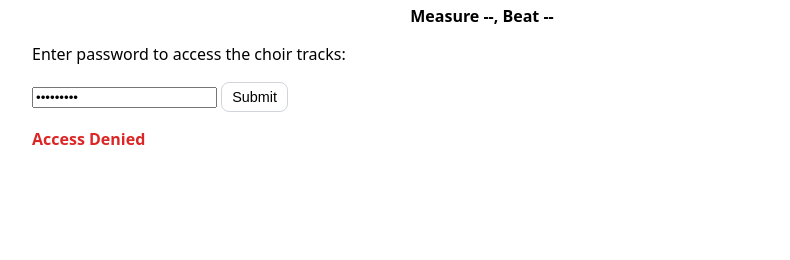
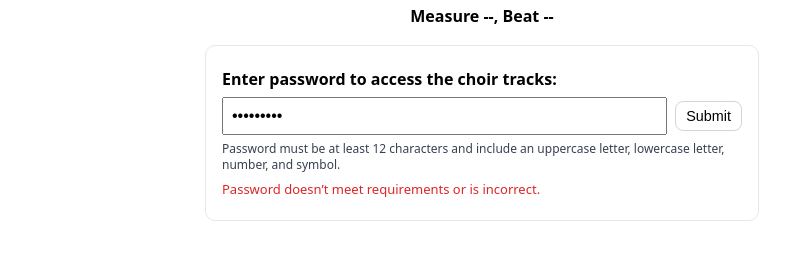
Before and after one commit to Mr-E-chorus/Joseph-Dreamcoat, a plain HTML site: page index.html in a window 1280 px wide. Both pictures are taken after typing "Sample123" into the empty fields and a click on the button "Submit". Shown: the part 68-328 px from the top of the page, without its empty margins (158-948 px from the left). Drawn offline with Linux system fonts and the light colour scheme.

Commit message:
Update index.html
Updated password

```diff
--- a/index.html
+++ b/index.html
@@ -40,8 +40,15 @@
     .badge { font-size: 11px; margin-left:6px; padding:2px 6px; border-radius:6px; vertical-align:middle; }
     .ok { background:#e8f5e9; color:#166534; border:1px solid #bbf7d0; }
     .bad { background:#fef2f2; color:#991b1b; border:1px solid #fecaca; }
-    /* Password */
+    /* Password gate */
+    #password-gate { max-width: 520px; margin: 18px auto; border: 1px solid #e5e7eb; border-radius: 10px; padding: 16px; }
+    #password-gate p { margin: 6px 0; }
     #access-denied { color:#dc2626; font-weight:700; display:none; }
+    #pw-hint { font-size: 12px; color:#374151; }
+    #pw-error { color:#dc2626; font-size: 13px; display:none; }
+    #pw-success { color:#166534; font-size: 13px; display:none; }
+    #pw-row { display:flex; gap:8px; align-items:center; }
+    #password-input { flex:1; padding: 8px; font-size: 1rem; }
   </style>
 </head>
 <body>
@@ -62,16 +69,25 @@
   <div id="timeline"><div id="progress-bar"></div></div>
 
   <div id="password-gate">
-    <p>Enter password to access the choir tracks:</p>
-    <input type="password" id="password-input" />
-    <button class="btn" onclick="checkPassword()">Submit</button>
+    <p><strong>Enter password to access the choir tracks:</strong></p>
+    <div id="pw-row">
+      <input type="password" id="password-input" placeholder="Enter password" />
+      <button class="btn" id="pw-submit">Submit</button>
+    </div>
+    <p id="pw-hint">Password must be at least 12 characters and include an uppercase letter, lowercase letter, number, and symbol.</p>
+    <p id="pw-error">Password doesn’t meet requirements or is incorrect.</p>
+    <p id="pw-success">Looks good! Unlocking…</p>
     <p id="access-denied">Access Denied</p>
   </div>
 
   <div id="player"></div>
 
   <script>
-    const correctPassword = "sing123";
+    // NEW strong password (meets 12+ / upper / lower / number / symbol)
+    const correctPassword = "Sing!Choir2025";
+
+    // Complexity: 12+ chars, at least one lowercase, uppercase, digit, and symbol
+    const pwRegex = /^(?=.*[a-z])(?=.*[A-Z])(?=.*\\d)(?=.*[^\\w\\s]).{12,}$/;
 
     const tracks = [
       { name: 'Accompaniment', url: 'assets/Accompaniment Close Every Door.wav' },
@@ -81,7 +97,7 @@
       { name: 'Alto',          url: 'assets/Alto Close Every Door.wav' },
       { name: 'Tenor',         url: 'assets/Tenor Close Every Door.wav' },
       { name: 'Bass',          url: 'assets/Bass Close Every Door.wav' }
-      // Choir 1 / Choir 2 removed
+      // (Choir 1/2 removed)
     ];
 
     const tempoMap = [ { measure: 0, beatsPerMeasure: 3, bpm: 80 } ];
@@ -94,6 +110,12 @@
     let offset = 0;
     let isPlaying = false;
 
+    // Password gate
+    document.getElementById("pw-submit").addEventListener("click", checkPassword);
+    document.getElementById("password-input").addEventListener("keydown", (e) => {
+      if (e.key === "Enter") checkPassword();
+    });
+
     function showAuthUI() {
       document.getElementById("main-controls").style.display = "block";
       document.getElementById("track-title").style.display = "block";
@@ -104,16 +126,30 @@
     }
 
     function checkPassword() {
-      const input = document.getElementById("password-input").value;
-      if (input === correctPassword) {
-        document.getElementById("password-gate").style.display = "none";
-        showAuthUI();
-        document.getElementById("play-pause").addEventListener("click", playPause);
-        document.getElementById("stop").addEventListener("click", stopAll);
-        initPlayer();
-      } else {
-        document.getElementById("access-denied").style.display = "block";
+      const input = document.getElementById("password-input").value || "";
+      const err = document.getElementById("pw-error");
+      const ok = document.getElementById("pw-success");
+      err.style.display = "none";
+      ok.style.display = "none";
+
+      // First enforce complexity
+      if (!pwRegex.test(input)) {
+        err.style.display = "block";
+        return;
       }
+      // Then check match
+      if (input !== correctPassword) {
+        err.style.display = "block";
+        return;
+      }
+
+      ok.style.display = "block";
+      document.getElementById("password-gate").style.display = "none";
+      showAuthUI();
+      // Hook buttons immediately
+      document.getElementById("play-pause").addEventListener("click", playPause);
+      document.getElementById("stop").addEventListener("click", stopAll);
+      initPlayer();
     }
 
     async function initPlayer() {
```
